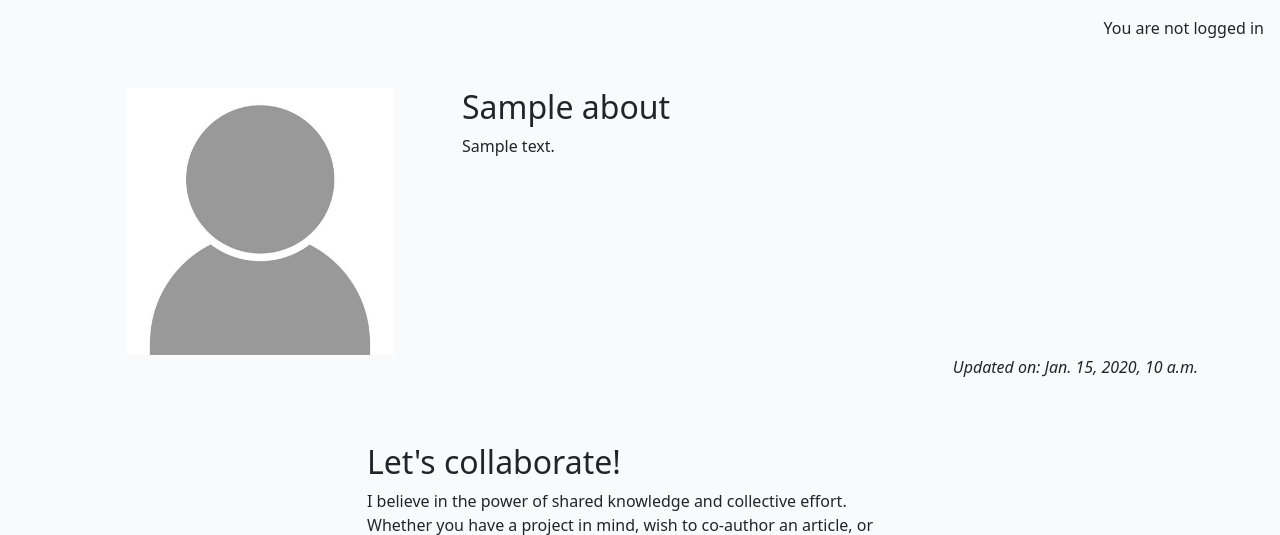
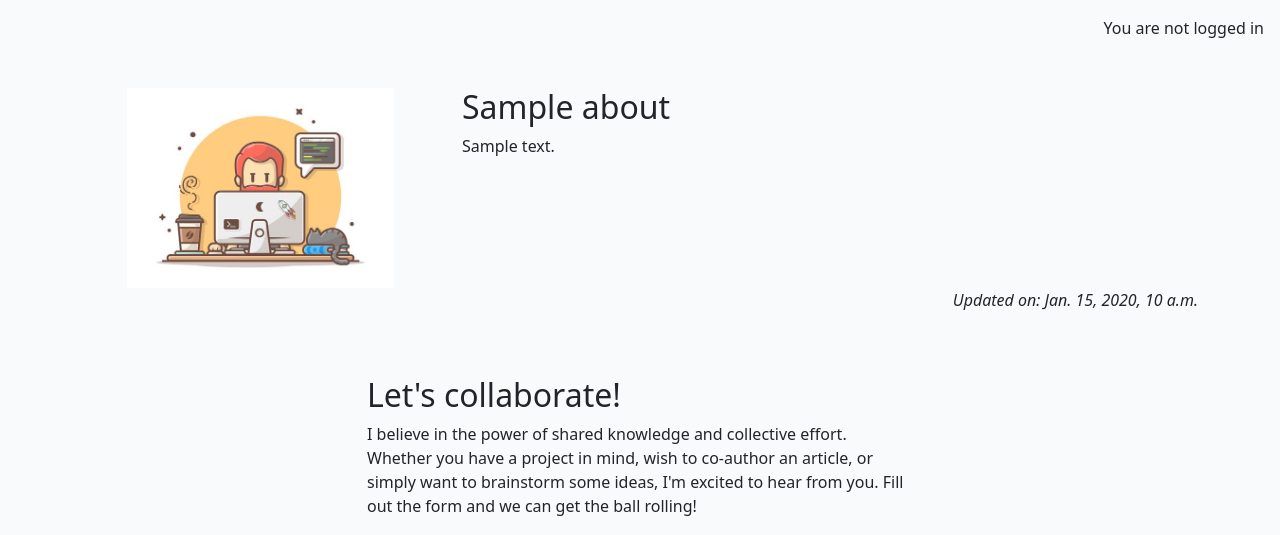
Before and after one commit to JohnHookes/BegginersBytes, a Django app: page /about/ in a window 1280 px wide. Shown: the part 60-595 px from the top of the page. Run offline with Django 4.2, Linux system fonts and the light colour scheme; tables that the repository leaves empty hold one stand-in row (values such as "Sample post"); some libraries are stand-ins or nearby versions.

Commit message:
added about pic

```diff
--- a/about/templates/about/about.html
+++ b/about/templates/about/about.html
@@ -6,7 +6,7 @@
 <div class="container mt-5">
     <div class="row">
         <div class="col-12 col-md-4 text-center">
-            <img src="{% static 'images/nobody.jpg' %}" width="75%" alt="Image">
+            <img src="{% static 'images/aboutpic.jpg' %}" width="75%" alt="Image">
         </div>
         <div class="col-12 col-md-8">
             <h2>{{ about.title }}</h2>
```
Also changed, not shown: static/images/aboutpic.jpg (added).
